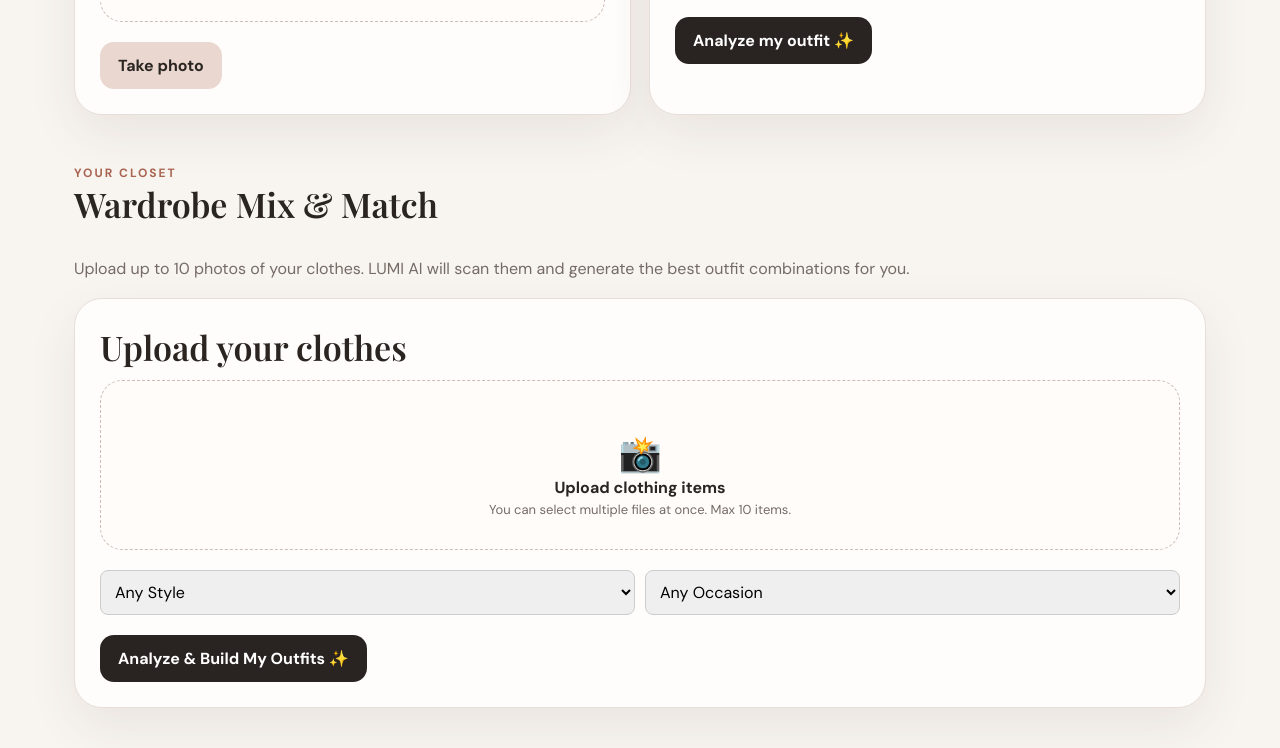
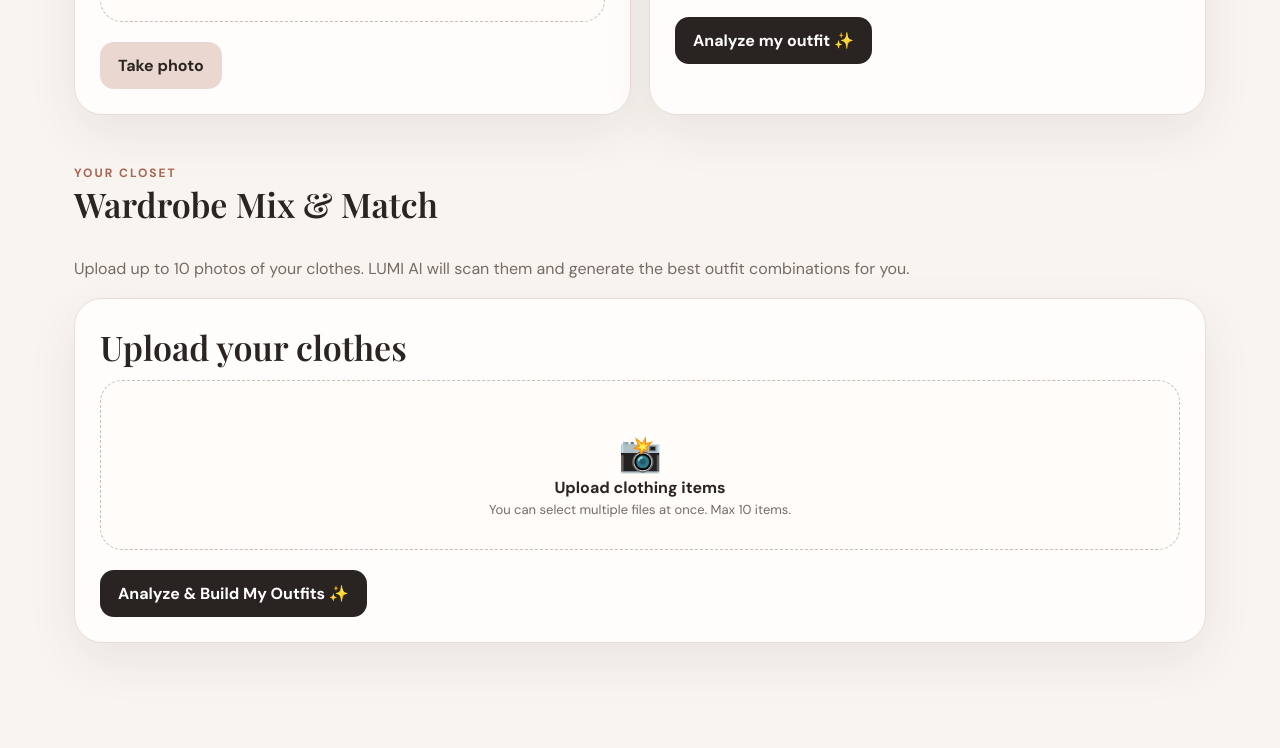
Before and after one commit to nkb2208/LUMI_multi_page_website, a plain HTML site: page frontend/outfit.html in a window 1280 px wide. Shown: the part 550-1298 px from the top of the page. Drawn offline with nearby package versions, Linux system fonts and the light colour scheme; no server answers.

Commit message:
Remove style and occasion dropdowns from Wardrobe

```diff
--- a/frontend/outfit.html
+++ b/frontend/outfit.html
@@ -53,27 +53,6 @@
     <input id="wardrobePhotos" type="file" accept="image/jpeg, image/png, image/webp" multiple style="display: none;" onchange="previewWardrobe(this)">
   </div>
 
-  <div style="margin-top:20px; display:flex; gap:10px; align-items:center; flex-wrap: wrap;">
-    <select id="wardrobeStyle" style="padding:10px; border-radius:8px; border:1px solid #ccc; flex: 1; min-width: 150px;">
-      <option value="Any">Any Style</option>
-      <option value="Clean Girl">Clean Girl</option>
-      <option value="Casual">Casual</option>
-      <option value="Minimal">Minimal</option>
-      <option value="Office">Office</option>
-      <option value="Date">Date</option>
-      <option value="Korean">Korean</option>
-      <option value="Streetwear">Streetwear</option>
-      <option value="Elegant">Elegant</option>
-    </select>
-    <select id="wardrobeOccasion" style="padding:10px; border-radius:8px; border:1px solid #ccc; flex: 1; min-width: 150px;">
-      <option value="Any">Any Occasion</option>
-      <option value="Daily">Daily</option>
-      <option value="Work">Work</option>
-      <option value="Date">Date</option>
-      <option value="Event">Event</option>
-      <option value="Travel">Travel</option>
-    </select>
-  </div>
 
   <div class="btn-row" style="margin-top:20px;">
     <button class="btn" id="analyzeWardrobeBtn" onclick="analyzeWardrobe()">Analyze & Build My Outfits ✨</button>
```
